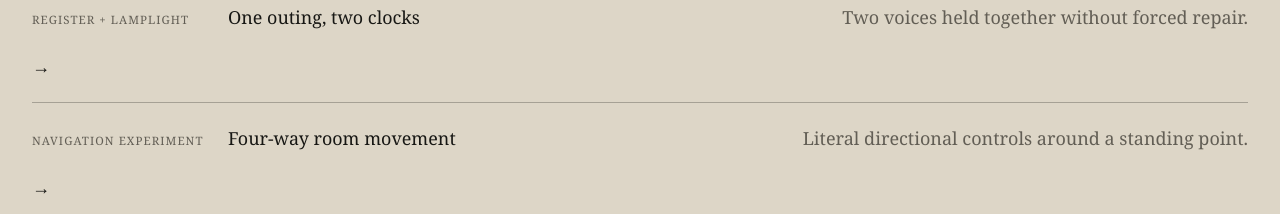
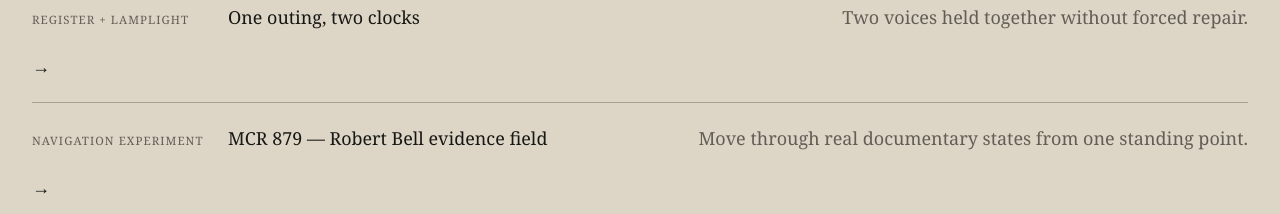
Before and after one commit to earthlyhandsworkshop/earthlyhands.org, a plain HTML site: page experiments/register-line-front-edge/index.html in a window 1280 px wide. Shown: the part 1298-1512 px from the top of the page. Drawn offline with Linux system fonts and the light colour scheme.

Commit message:
Carry real navigation body into Register Line comparator

```diff
--- a/experiments/register-line-front-edge/index.html
+++ b/experiments/register-line-front-edge/index.html
@@ -39,7 +39,7 @@
   <a class="row" href="../dawson-inline-depth/"><span class="kind">Small Door</span><strong>Dawson inline depth</strong><em>Open depth without moving the visitor.</em><b>→</b></a>
   <a class="row" href="../ward-room/"><span class="kind">Ravel</span><strong>Ward's registration book</strong><em>A source room with layered documentary depth.</em><b>→</b></a>
   <a class="row" href="../one-outing-two-clocks/"><span class="kind">Register + Lamplight</span><strong>One outing, two clocks</strong><em>Two voices held together without forced repair.</em><b>→</b></a>
-  <a class="row" href="../four-way-room-nav/"><span class="kind">Navigation experiment</span><strong>Four-way room movement</strong><em>Literal directional controls around a standing point.</em><b>→</b></a>
+  <a class="row" href="../four-way-room-nav/"><span class="kind">Navigation experiment</span><strong>MCR 879 — Robert Bell evidence field</strong><em>Move through real documentary states from one standing point.</em><b>→</b></a>
 </nav>
 
 <section class="note">
```
